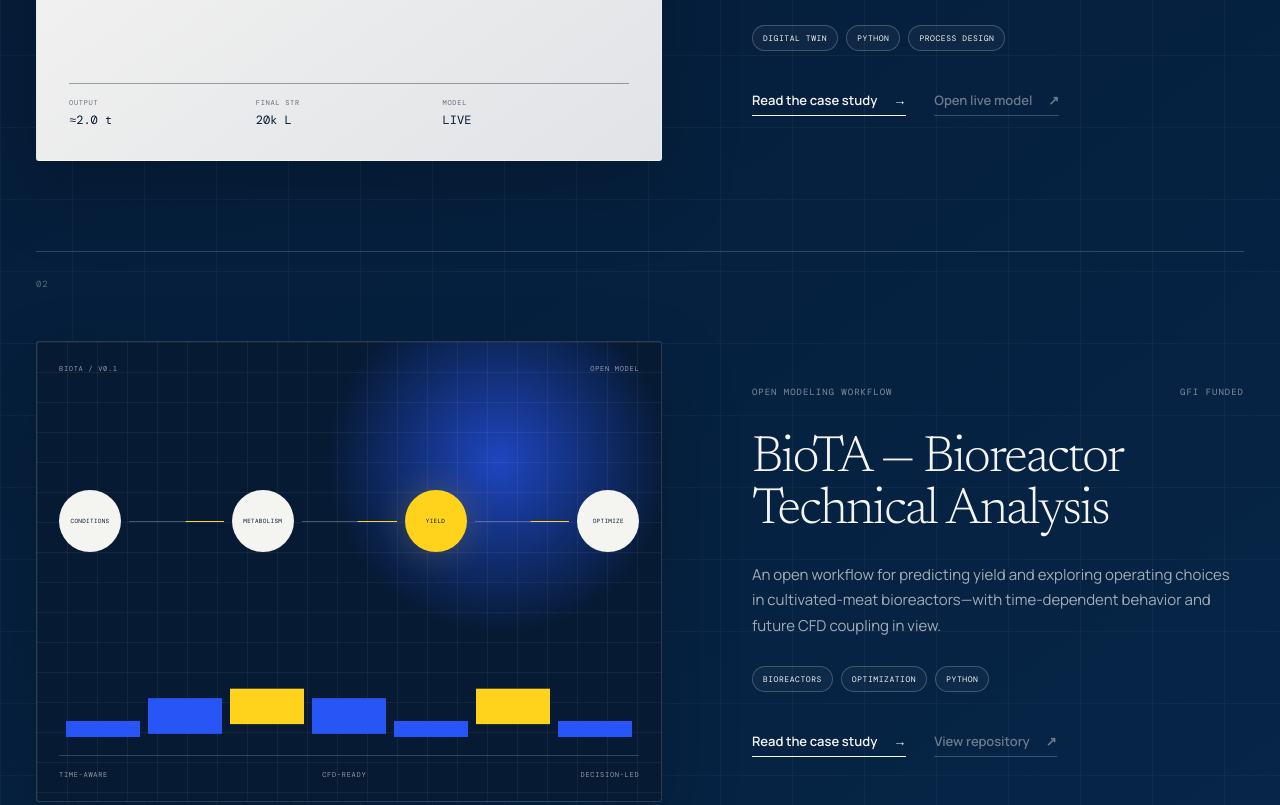
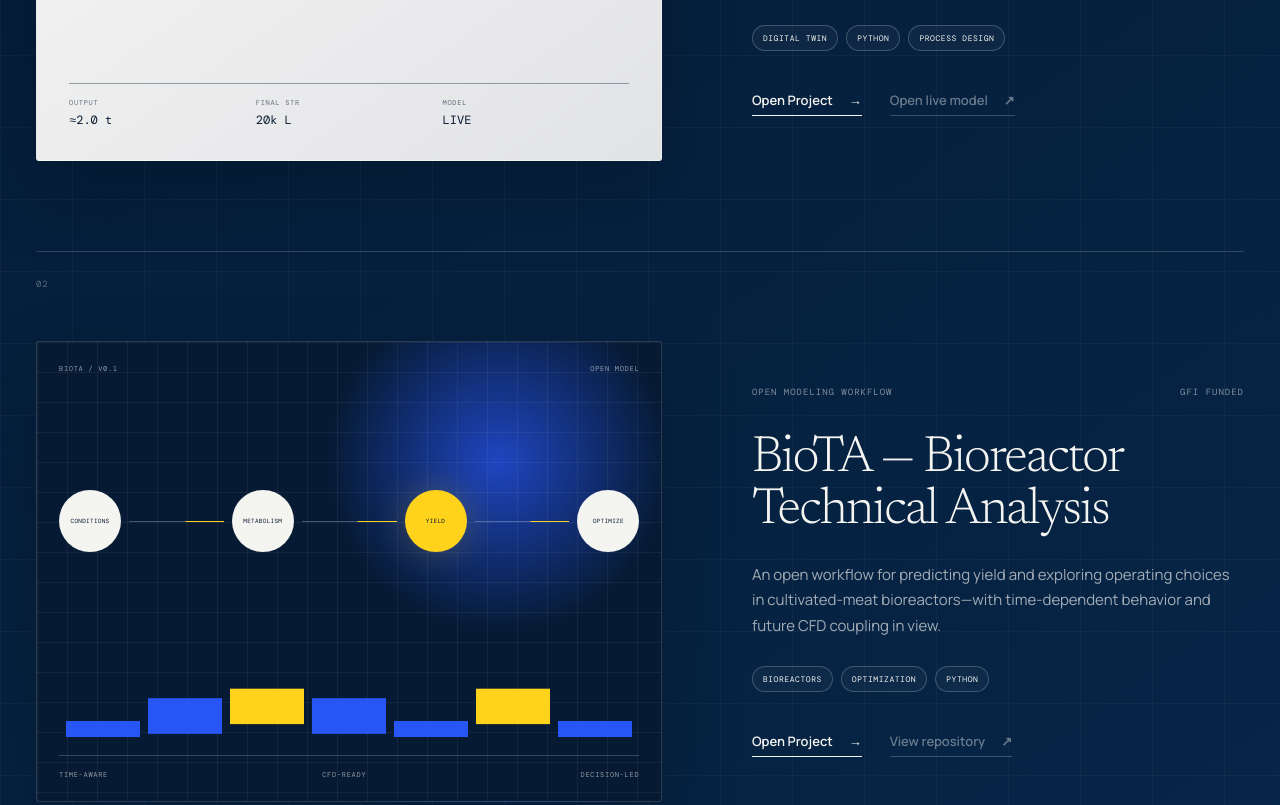
Before and after one commit to katharina-brenner/katharina-portfolio, a website built with Vite: page work/index.html in a window 1280 px wide. Shown: the part 1837-2642 px from the top of the page. Built offline with nearby package versions, Linux system fonts and the light colour scheme; a web font is replaced by a local one.

Commit message:
Use concise project CTA labels

```diff
--- a/work/index.html
+++ b/work/index.html
@@ -108,7 +108,7 @@
               <p>A transparent, process-wide model from media preparation through packaging—turning a scientific publication into an explorable bioprocess facility.</p>
               <div class="project-tags"><span>Digital twin</span><span>Python</span><span>Process design</span></div>
               <div class="project-actions">
-                <a class="text-link" href="/work/cultivated-meat-process-model/">Read the case study <span aria-hidden="true">→</span></a>
+                <a class="text-link" href="/work/cultivated-meat-process-model/">Open Project <span aria-hidden="true">→</span></a>
                 <a class="text-link text-link-muted" href="https://katharina-brenner.github.io/cultivated-meat-process-model/" target="_blank" rel="noreferrer">Open live model <span aria-hidden="true">↗</span></a>
               </div>
             </div>
@@ -132,7 +132,7 @@
               <p>An open workflow for predicting yield and exploring operating choices in cultivated-meat bioreactors—with time-dependent behavior and future CFD coupling in view.</p>
               <div class="project-tags"><span>Bioreactors</span><span>Optimization</span><span>Python</span></div>
               <div class="project-actions">
-                <a class="text-link" href="/work/bioreactor-technical-analysis/">Read the case study <span aria-hidden="true">→</span></a>
+                <a class="text-link" href="/work/bioreactor-technical-analysis/">Open Project <span aria-hidden="true">→</span></a>
                 <a class="text-link text-link-muted" href="https://github.com/katharina-brenner/bioreactor" target="_blank" rel="noreferrer">View repository <span aria-hidden="true">↗</span></a>
               </div>
             </div>
```
Also changed, not shown: index.html (+2 -2 lines).
